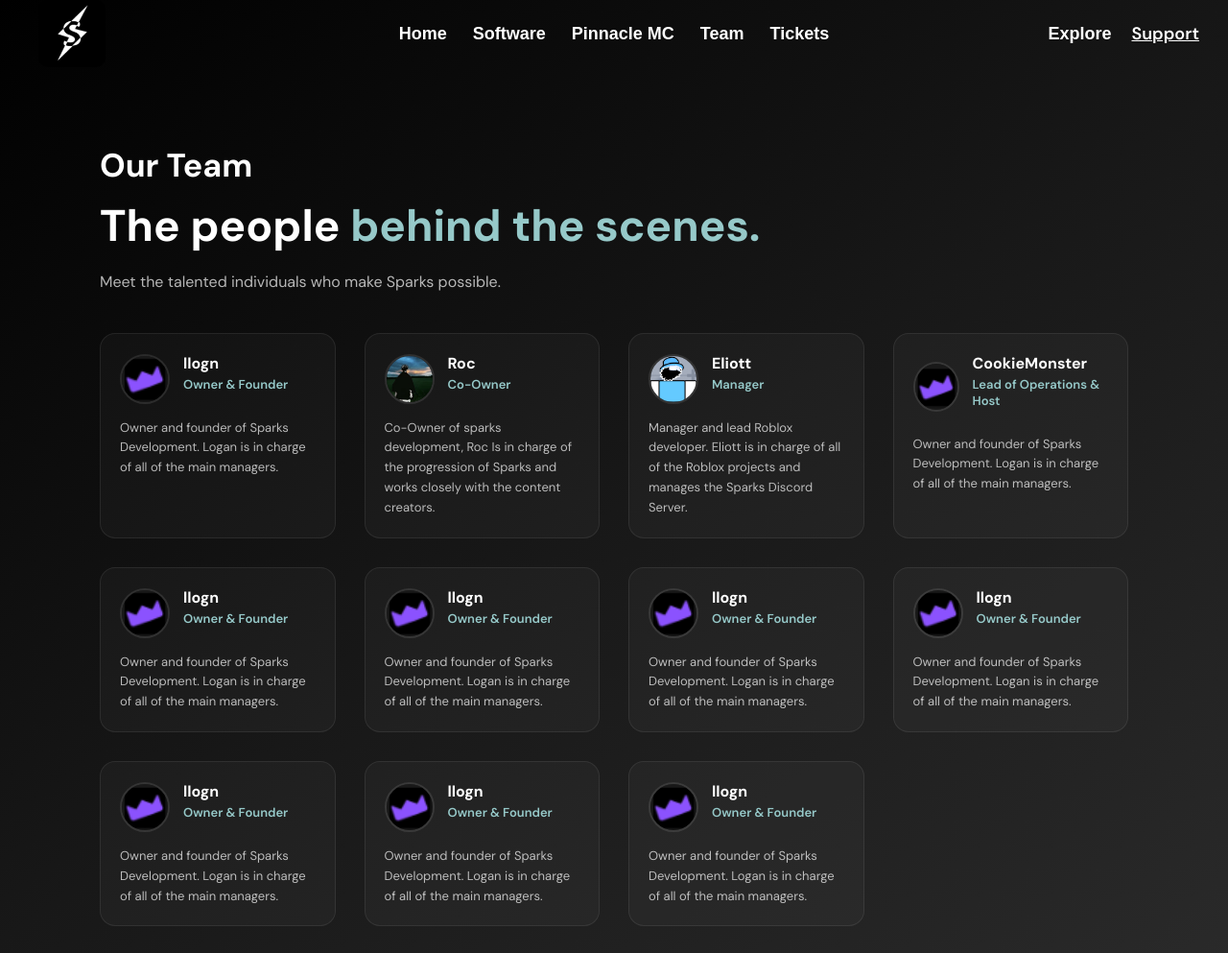
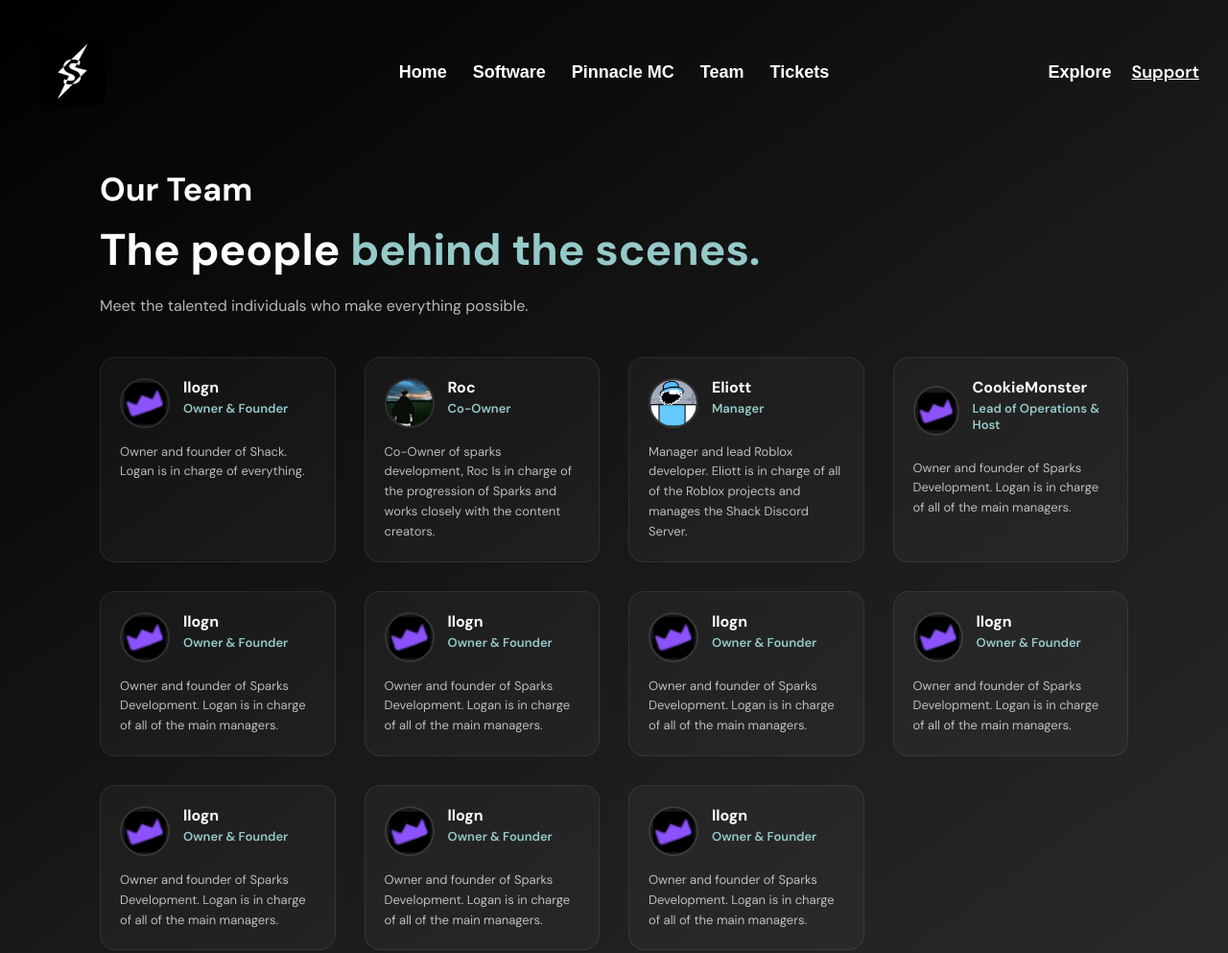
Before and after one commit to L0gan07/Shack-Website, a website: page page3.html in a window 1280 px wide. Shown: the top 993 px of the page at 96% size. Drawn offline with Linux system fonts and the light colour scheme.

Commit message:
Fixed padding issue

```diff
--- a/index.css
+++ b/index.css
@@ -5,9 +5,6 @@
 @import url('https://fonts.googleapis.com/css2?family=DM+Sans:wght@400;600;700&display=swap');
 @import url('https://fonts.googleapis.com/css2?family=Rajdhani:wght@400;600;700&display=swap');
 
-/* =========================
-   GLOBAL
-========================= */
 body {
     margin: 0;
     min-height: 100vh;
@@ -21,9 +18,6 @@ html, body {
     overflow-x: hidden;
 }
 
-/* =========================
-   SCROLLBAR (MODERN)
-========================= */
 ::-webkit-scrollbar {
     width: 10px;
 }
@@ -47,15 +41,13 @@ html {
     scrollbar-color: #5a5a5a #0d0d0d;
 }
 
-/* =========================
-   TOPBAR
-========================= */
 .topbar {
     position: relative;
     display: flex;
     align-items: center;
     height: 70px;
     padding: 20px 30px;
+    padding-top: 75px;
 }
 
 .sparkslogo {
@@ -92,9 +84,6 @@ html {
     gap: 15px;
 }
 
-/* =========================
-   NAV BUTTONS
-========================= */
 .homebutton,
 .softwarebutton,
 .minecraftbutton,
@@ -117,9 +106,7 @@ html {
     text-decoration: underline;
 }
 
-/* =========================
-   HERO
-========================= */
+
 .hero-section {
     display: flex;
     justify-content: space-between;
@@ -147,9 +134,6 @@ html {
     gap: 15px;
 }
 
-/* =========================
-   INFO BOXES
-========================= */
 .hero-right {
     display: grid;
     grid-template-columns: 1fr 1fr;
@@ -173,9 +157,6 @@ html {
     opacity: 0.6;
 }
 
-/* =========================
-   PURPOSE SECTION
-========================= */
 .purpose-section {
     width: 90%;
     max-width: 1200px;
@@ -207,9 +188,6 @@ html {
     font-size: 12px;
 }
 
-/* =========================
-   FEATURES
-========================= */
 .features {
     display: flex;
     justify-content: center;
@@ -232,9 +210,6 @@ html {
     transform: translateY(-5px);
 }
 
-/* =========================
-   STATS
-========================= */
 .statistics {
     display: flex;
     justify-content: center;
@@ -246,9 +221,6 @@ html {
     text-align: center;
 }
 
-/* =========================
-   FOOTER
-========================= */
 .footer {
     display: flex;
     justify-content: space-between;
@@ -265,9 +237,6 @@ html {
     margin-top: 10px;
 }
 
-/* =========================
-   SCROLL FIX SAFETY
-========================= */
 * {
     box-sizing: border-box;
 }
--- a/page3.html
+++ b/page3.html
@@ -29,7 +29,7 @@
 <div class="teamheader">
     <p class="teamhead">Our Team</p>
     <p class="teamquote">The people <span class="scenes">behind the scenes.</span></p>
-    <p class="teamdesc">Meet the talented individuals who make Sparks possible.</p>
+    <p class="teamdesc">Meet the talented individuals who make everything possible.</p>
 </div>
 <div class="teammembers">
 
@@ -47,7 +47,7 @@
         </div>
 
         <p class="memberdescription">
-            Owner and founder of Sparks Development. Logan is in charge of all of the main managers.
+            Owner and founder of Shack. Logan is in charge of everything.
         </p>
 
     </div>
@@ -82,7 +82,7 @@
         </div>
 
         <p class="memberdescription">
-            Manager and lead Roblox developer. Eliott is in charge of all of the Roblox projects and manages the Sparks Discord Server.
+            Manager and lead Roblox developer. Eliott is in charge of all of the Roblox projects and manages the Shack Discord Server.
         </p>
 </div>
 <div class="staffcard">
```
Also changed, not shown: 1 other file.
